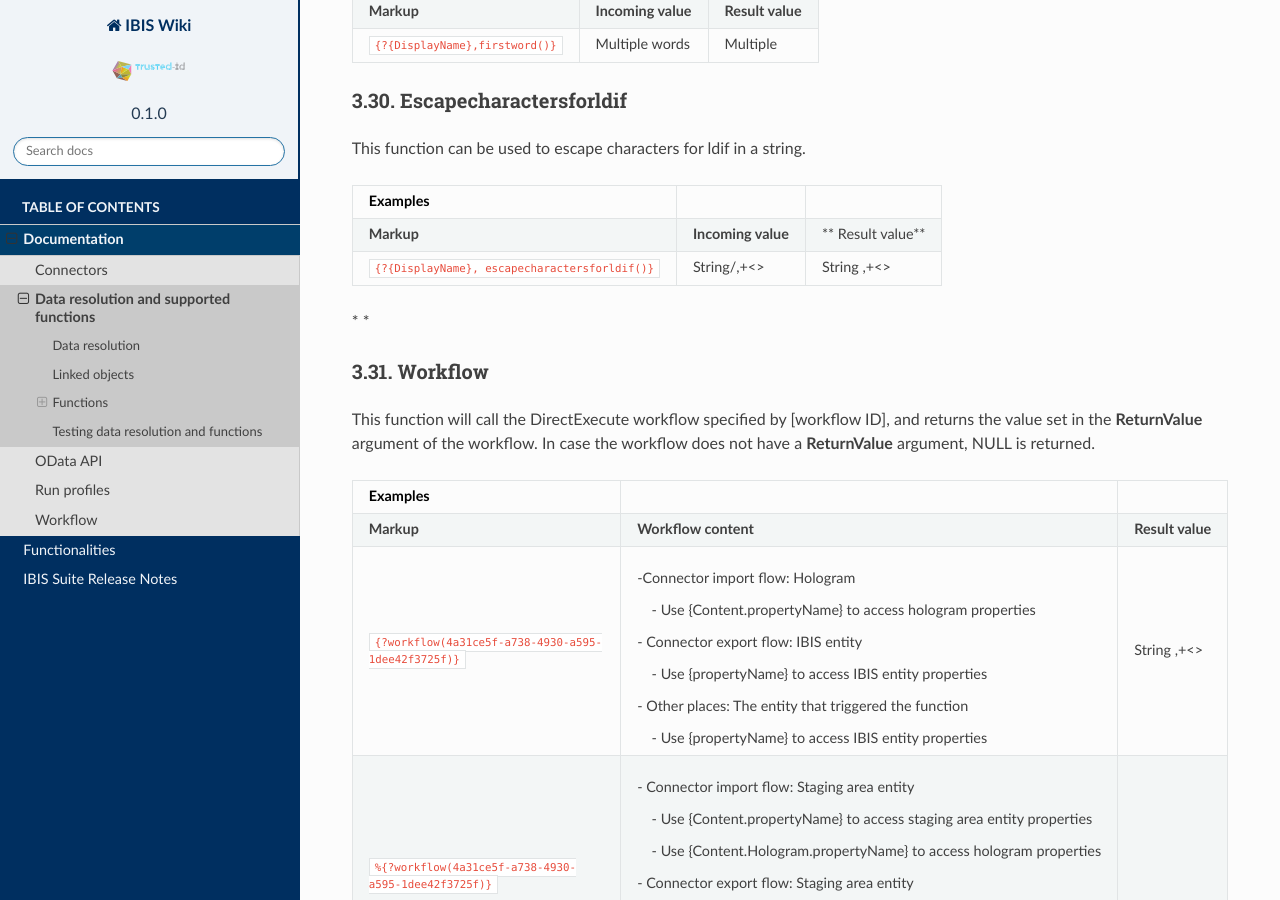
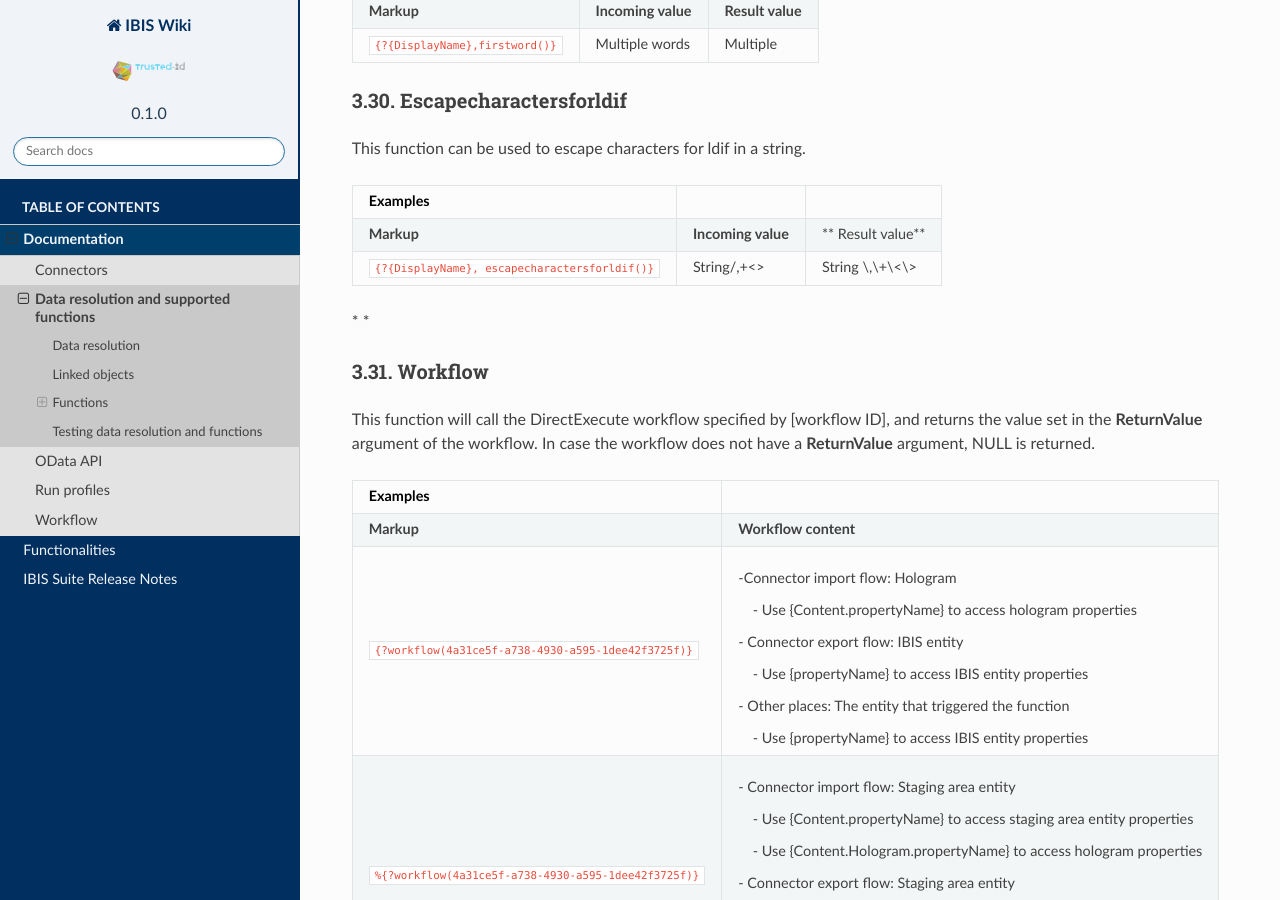
Before and after one commit to Raoulorlando/rtd-tutorial, a Sphinx documentation site: the page built from docs/source/Documentatie/HelpPageDataResolutionAndFunctions.md, in a window 1280 px wide and 900 px high, scrolled down 19381 px. Built offline with Sphinx 7.4.7 and the Read the Docs theme 2.0.0, drawn with Linux system fonts in a browser that asks for light colours; nearby versions of some CDN libraries; some web fonts are replaced; library files that are not in the unit come from our copies; pages that are not in the unit, such as notebooks, are missing from menus.

Commit message:
Fixed some view errors in tables

```diff
--- a/docs/source/Documentatie/HelpPageDataResolutionAndFunctions.md
+++ b/docs/source/Documentatie/HelpPageDataResolutionAndFunctions.md
@@ -719,7 +719,7 @@ This function can be used to escape characters for ldif in a string.
 |                   Examples                    |                    |                     |
 |:----------------------------------------------|:-------------------|:--------------------|
 |                  **Markup**                   | **Incoming value** |  ** Result value**  |
-| `{?{DisplayName}, escapecharactersforldif()}` |     String/,+<>    |   String \,\+\<\>   |
+| `{?{DisplayName}, escapecharactersforldif()}` |     String/,+<>    |   String \\,\\+\\<\\>   |
 
 * *
 
@@ -731,11 +731,11 @@ argument of the workflow. In case the workflow does not have a
 **ReturnValue** argument, NULL is returned.
 
 
-|                      Examples                      |                                                                                                                                                                                                                                                                                                                                                                                                                                                           |                 |
-|:--------------------------------------------------|:---------------------------------------------------------------------------------------------------------------------------------------------------------------------------------------------------------------------------------------------------------------------------------------------------------------------------------------------------------------------------------------------------------------------------------------------------------|:---------------|
-|                       **Markup**                       |                                                                                                                                                                                                                      **Workflow content**                                                                                                                                                                                                                     |   **Result value**  |
-|  `{?workflow(4a31ce5f-a738-4930-a595-1dee42f3725f)}` |                                                         <br>-Connector import flow: Hologram <br> <br>&emsp; - Use {Content.propertyName} to access hologram properties <br> <br>- Connector export flow: IBIS entity <br> <br>&emsp; - Use {propertyName} to access IBIS entity properties <br> <br>- Other places: The entity that triggered the function <br> <br>&emsp; - Use {propertyName} to access IBIS entity properties                                                         | String \,\+\<\> |
-| `%{?workflow(4a31ce5f-a738-4930-a595-1dee42f3725f)}` |  <br>- Connector import flow: Staging area entity <br> <br>&emsp; - Use {Content.propertyName} to access staging area entity properties<br> <br>&emsp; - Use {Content.Hologram.propertyName} to access hologram properties <br> <br>- Connector export flow: Staging area entity <br> <br>&emsp; - Use {Content.propertyName} to access staging area entity properties<br> <br>&emsp; - Use {Content.Hologram.propertyName} to access hologram properties <br> <br>- Other places: not implemented  |                 |
+|                      Examples                      |                                                                                                                                                                                                                                                                                                                                                                                                                                                           |
+|:--------------------------------------------------|:---------------------------------------------------------------------------------------------------------------------------------------------------------------------------------------------------------------------------------------------------------------------------------------------------------------------------------------------------------------------------------------------------------------------------------------------------------|
+|                       **Markup**                       |                                                                                                                                                                                                                      **Workflow content**
+|  `{?workflow(4a31ce5f-a738-4930-a595-1dee42f3725f)}` |                                                         <br>-Connector import flow: Hologram <br> <br>&emsp; - Use {Content.propertyName} to access hologram properties <br> <br>- Connector export flow: IBIS entity <br> <br>&emsp; - Use {propertyName} to access IBIS entity properties <br> <br>- Other places: The entity that triggered the function <br> <br>&emsp; - Use {propertyName} to access IBIS entity properties                                                         |
+| `%{?workflow(4a31ce5f-a738-4930-a595-1dee42f3725f)}` |  <br>- Connector import flow: Staging area entity <br> <br>&emsp; - Use {Content.propertyName} to access staging area entity properties<br> <br>&emsp; - Use {Content.Hologram.propertyName} to access hologram properties <br> <br>- Connector export flow: Staging area entity <br> <br>&emsp; - Use {Content.propertyName} to access staging area entity properties<br> <br>&emsp; - Use {Content.Hologram.propertyName} to access hologram properties <br> <br>- Other places: not implemented|
 
 ### ToUniversalTime
 
```
